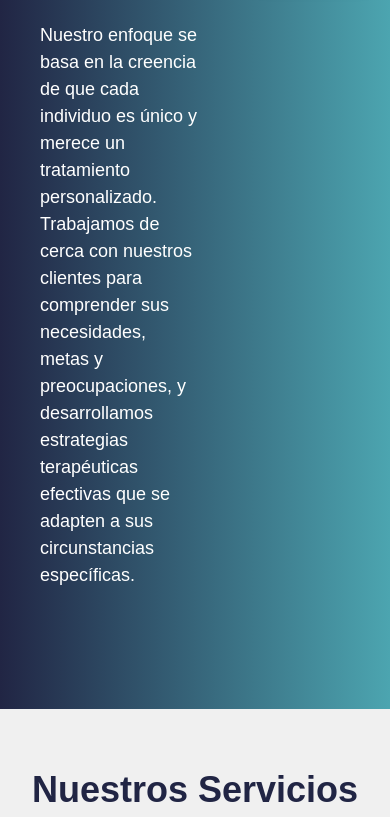
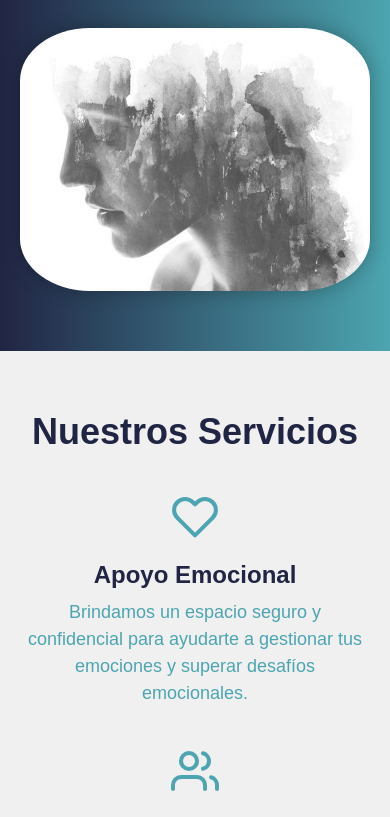
Before and after one commit to gszcode/psycare, a React (Vite) app: page / in a window 390 px wide. Shown: the part 1776-2593 px from the top of the page. Built offline with nearby package versions, Linux system fonts and the light colour scheme.

Commit message:
media querys configurado para pantallas pequeñas

```diff
--- a/src/components/About/AboutSection.module.css
+++ b/src/components/About/AboutSection.module.css
@@ -1,6 +1,6 @@
 .aboutSection {
   background: linear-gradient(to right, #212544, #4ca5b0);
-  padding: 60px 0;
+  padding: 60px 20px;
   min-height: 100vh;
   height: auto;
   display: flex;
@@ -56,3 +56,9 @@
 .image:hover {
   transform: scale(1.1);
 }
+
+@media (max-width: 768px) {
+  .container {
+    flex-direction: column;
+  }
+}
--- a/src/components/Contact/ContactSection.jsx
+++ b/src/components/Contact/ContactSection.jsx
@@ -17,9 +17,7 @@ const ContactSection = () => {
           </div>
           <div className={styles.infoItem}>
             <FiMapPin className={styles.icon} />
-            <p className={styles.infoText}>
-              Calle Principal 123, Buenos Aires, Argentina
-            </p>
+            <p className={styles.infoText}>Buenos Aires, Argentina</p>
           </div>
         </div>
         <form className={styles.contactForm}>
--- a/src/components/Contact/ContactSection.module.css
+++ b/src/components/Contact/ContactSection.module.css
@@ -80,3 +80,9 @@
 .submitButton:hover {
   background-color: #f38e67;
 }
+
+@media (max-width: 640px) {
+  .contactForm {
+    max-width: 350px;
+  }
+}
--- a/src/components/Focus/FocusSection.module.css
+++ b/src/components/Focus/FocusSection.module.css
@@ -45,3 +45,13 @@
   font-size: 18px;
   line-height: 1.5;
 }
+
+@media (max-width: 768px) {
+  .focusAreas {
+    grid-template-columns: repeat(1, 1fr);
+  }
+  .focusArea {
+    width: 350px;
+    margin: auto;
+  }
+}
--- a/src/components/Services/ServiceSection.module.css
+++ b/src/components/Services/ServiceSection.module.css
@@ -48,3 +48,13 @@
   line-height: 1.5;
   color: #4ca5b0;
 }
+
+@media (max-width: 768px) {
+  .services {
+    grid-template-columns: repeat(1, 1fr);
+  }
+  .service {
+    width: 350px;
+    margin: auto;
+  }
+}
--- a/src/components/Testimonials/TestimonialSection.module.css
+++ b/src/components/Testimonials/TestimonialSection.module.css
@@ -15,6 +15,7 @@
   font-weight: bold;
   color: #212544;
   margin-bottom: 40px;
+  color: #f38e67;
 }
 
 .testimonials {
@@ -66,3 +67,13 @@
 .viewMoreButton:hover {
   background-color: #f3ca81;
 }
+
+@media (max-width: 768px) {
+  .testimonials {
+    grid-template-columns: repeat(1, 1fr);
+  }
+  .testimonial {
+    width: 350px;
+    margin: auto;
+  }
+}
```
